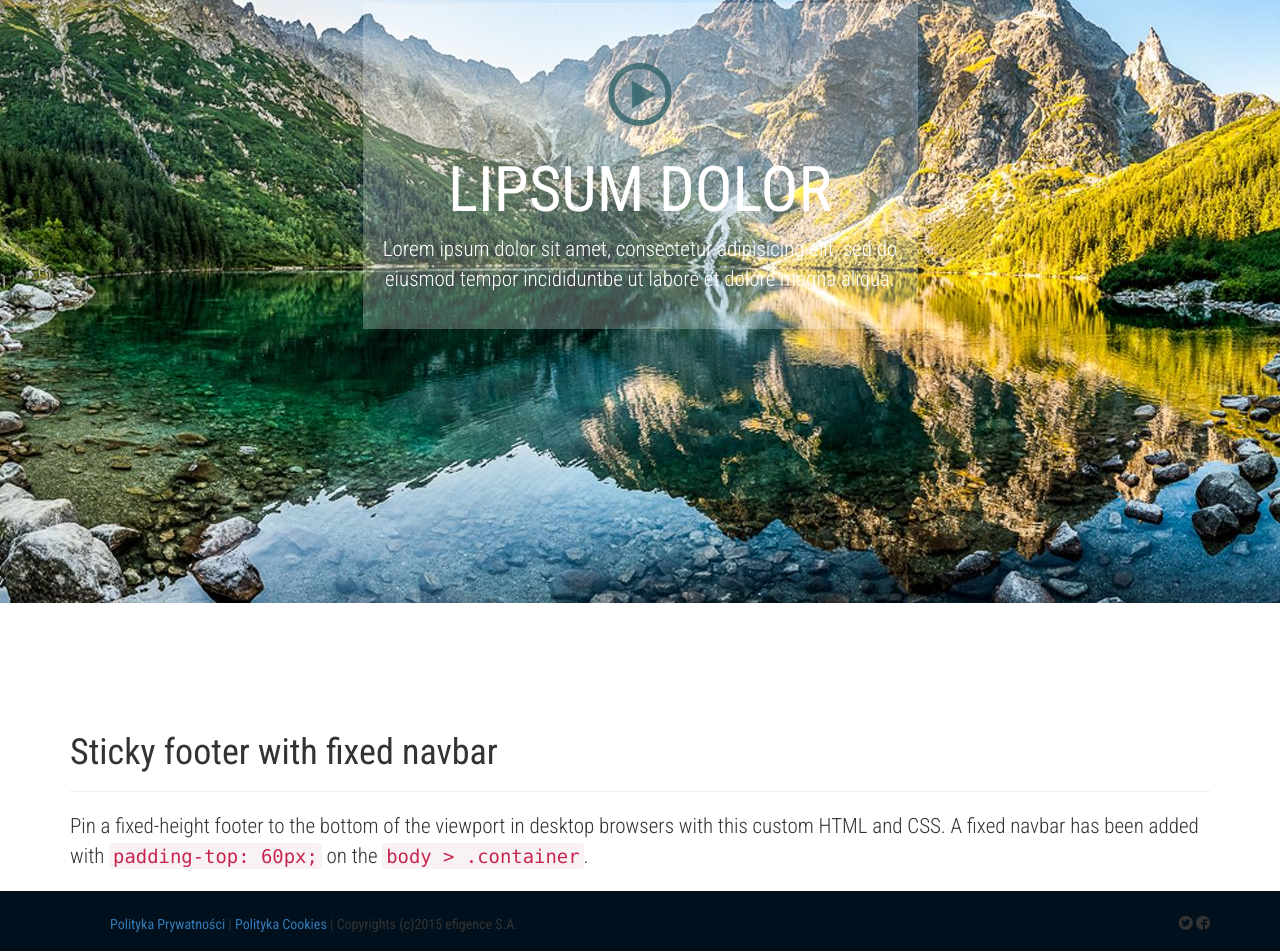
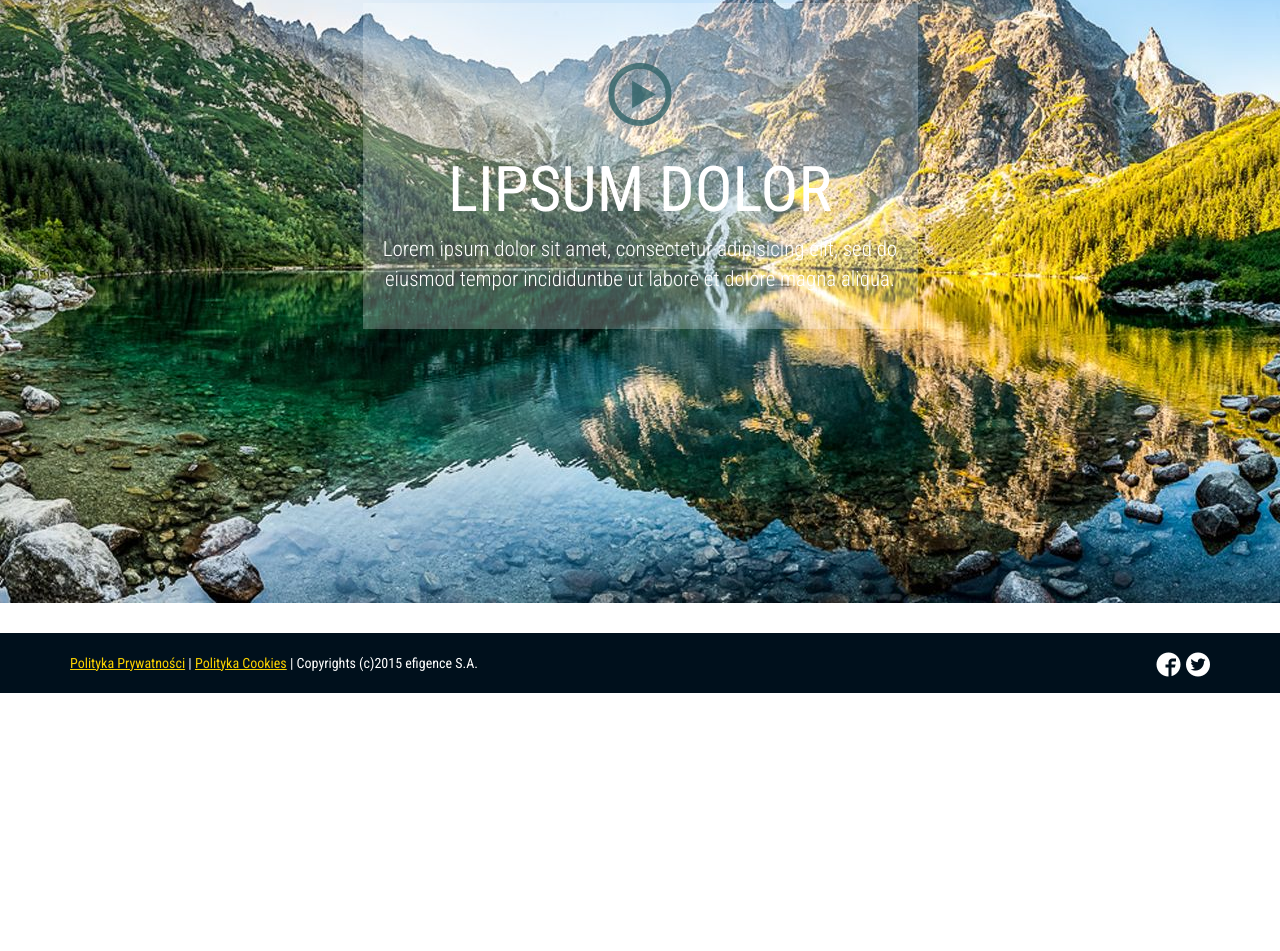
Before and after one commit to zmateusz/efigence_camp, a website: page public/index.html in a window 1280 px wide. Shown: the part 302-1253 px from the top of the page. After the commit the page ends 995 px from the top, so only its background shows below. Drawn offline with nearby package versions, Linux system fonts and the light colour scheme; files whose address does not match are found by name.

Commit message:
footer style update

```diff
--- a/less/app.less
+++ b/less/app.less
@@ -21,26 +21,34 @@ body {
   /* Set the fixed height of the footer here */
   height: 60px;
   background-color: #00101c;
-  padding-top: 23px;
-}
-.footer ul li {
-  display: inline;
+  color: white;
 }
 
 /* Custom page CSS
 -------------------------------------------------- */
 /* Not required for template or sticky footer method. */
 
-body > .container {
-  padding: 60px 15px 0;
+.footer .text-muted {
+  margin: 20px 0;
+  display: inline;
+  float: left;
+  color: white;
 }
-.container .text-muted {
-  margin: 20px 0;
+.footer .text-right {
+  float: right;
+}
+
+.footer a {
+  text-decoration: underline;
+  color: @yellow-border;
+}
+.footer .text-right a {
+  color: white;
+  text-decoration: none;
 }
 
 .footer > .container {
-  padding-right: 15px;
-  padding-left: 15px;
+  background-color: #00101c;
 }
 
 body > p {
--- a/public/index.html
+++ b/public/index.html
@@ -78,34 +78,26 @@
       </div>
     </div>
     <div class="container">
-      <div class="page-header">
-        <h1>Sticky footer with fixed navbar</h1>
-      </div>
-      <p class="lead">Pin a fixed-height footer to the bottom of the viewport in desktop browsers with this custom HTML and CSS. A fixed navbar has been added with <code>padding-top: 60px;</code> on the <code>body > .container</code>.</p>
+
     </div>
 
     <footer class="footer">
       <div class="container">
-        <div class="row">
-          <div class="col-md-6">
-            <ul>
-              <li><a href="#">Polityka Prywatności</a></li>
-              <li>|</li>
-              <li><a href="#">Polityka Cookies</a></li>
-              <li>|</li>
-              <li>Copyrights (c)2015 efigence S.A.</li>
-            </ul>
-          </div>
-          <div class="col-md-2 col-md-offset-4">
-            <p class="text-right">
-              <span class="icon-twitter3"></span>
-              <span class="icon-facebook3"></span>
-            </p>
-          </div>
-        </div>
+        <p class="text-muted">
+          <a href="#">Polityka Prywatności</a>
+          |
+          <a href="#">Polityka Cookies</a>
+          |
+          Copyrights (c)2015 efigence S.A.
+        </p>
+        <p class="text-muted text-right">
+          <h3 class="text-right">
+            <a href="#"><span class="icon-facebook3"></span></a>
+            <a href="#"><span class="icon-twitter3"></span></a>
+          </h3>
+        </p>
       </div>
     </footer>
-
 
     <!-- Bootstrap core JavaScript
     ================================================== -->
```
Also changed, not shown: public/css/app.css, 1 other file.
